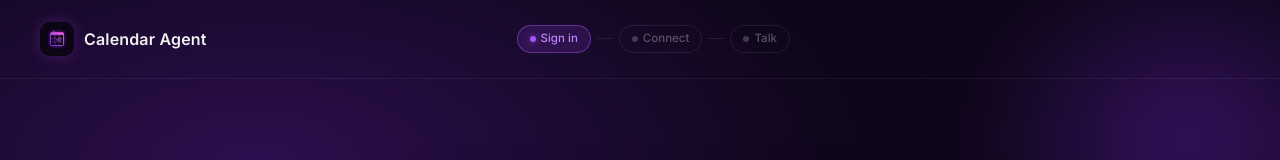
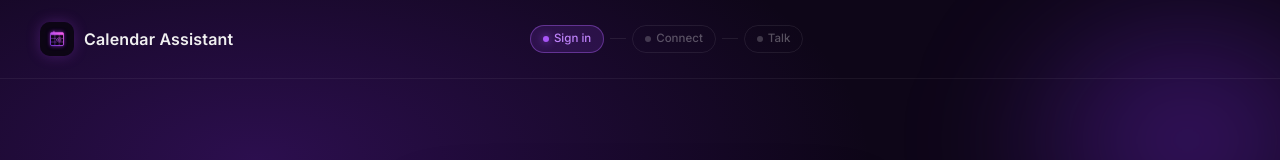
Before and after one commit to caninehawk/Calendar-Assistant-Agent, a Next.js app in the folder frontend/: page / in a window 1280 px wide. Shown: the top 160 px of the page. Built offline with nearby package versions, Linux system fonts and the light colour scheme; no server answers.

Commit message:
Fix app name to match OAuth consent screen: Calendar Assistant

```diff
--- a/frontend/src/app/page.tsx
+++ b/frontend/src/app/page.tsx
@@ -104,7 +104,7 @@ function MainApp() {
             objectFit: 'cover',
           }} />
           <span style={{ fontWeight: 600, fontSize: '1rem', letterSpacing: '0.01em' }}>
-            Calendar Agent
+            Calendar Assistant
           </span>
         </div>
 
@@ -329,7 +329,7 @@ function AgentPanel({ googleToken }: { googleToken: string }) {
             boxShadow: '0 0 10px rgba(160,60,220,0.3)',
             objectFit: 'cover',
           }} />
-          Calendar Agent
+          Calendar Assistant
         </div>
         <div className="status-pill green">
           <span className="status-dot" />
```
